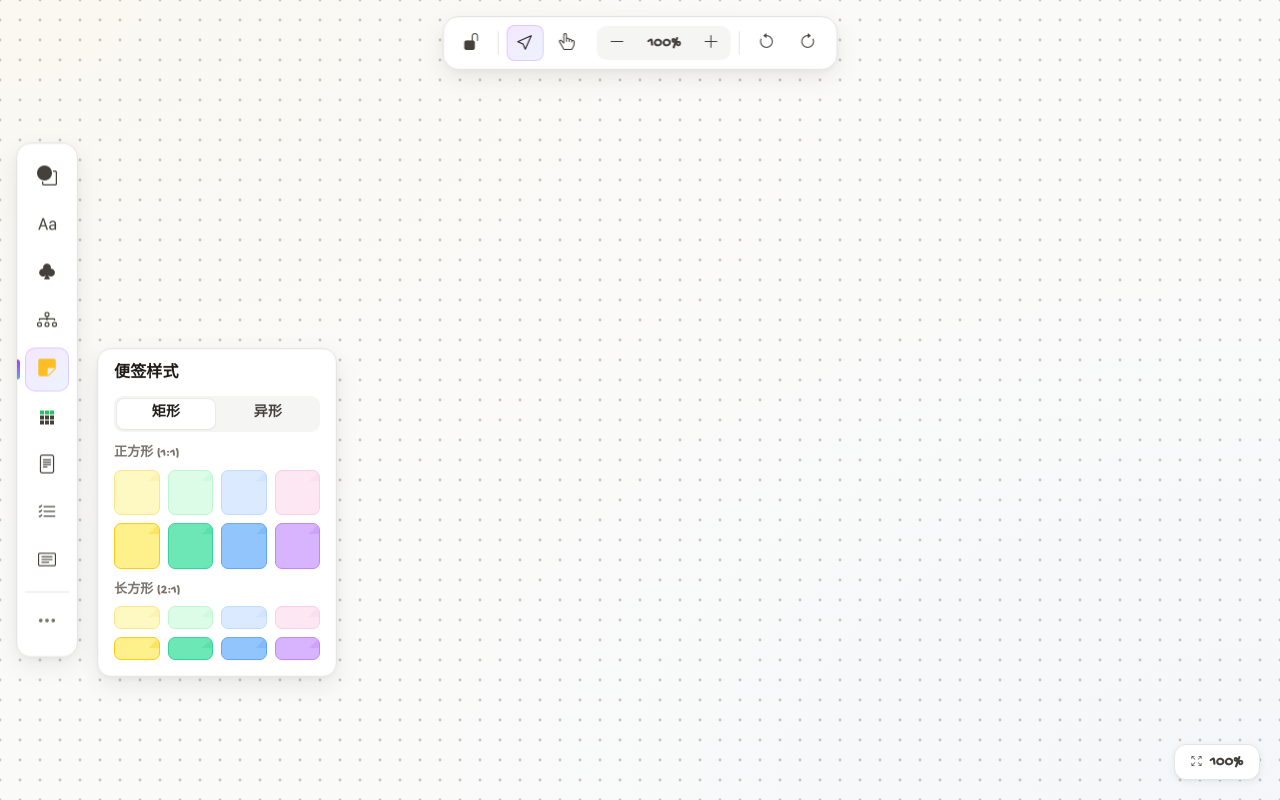
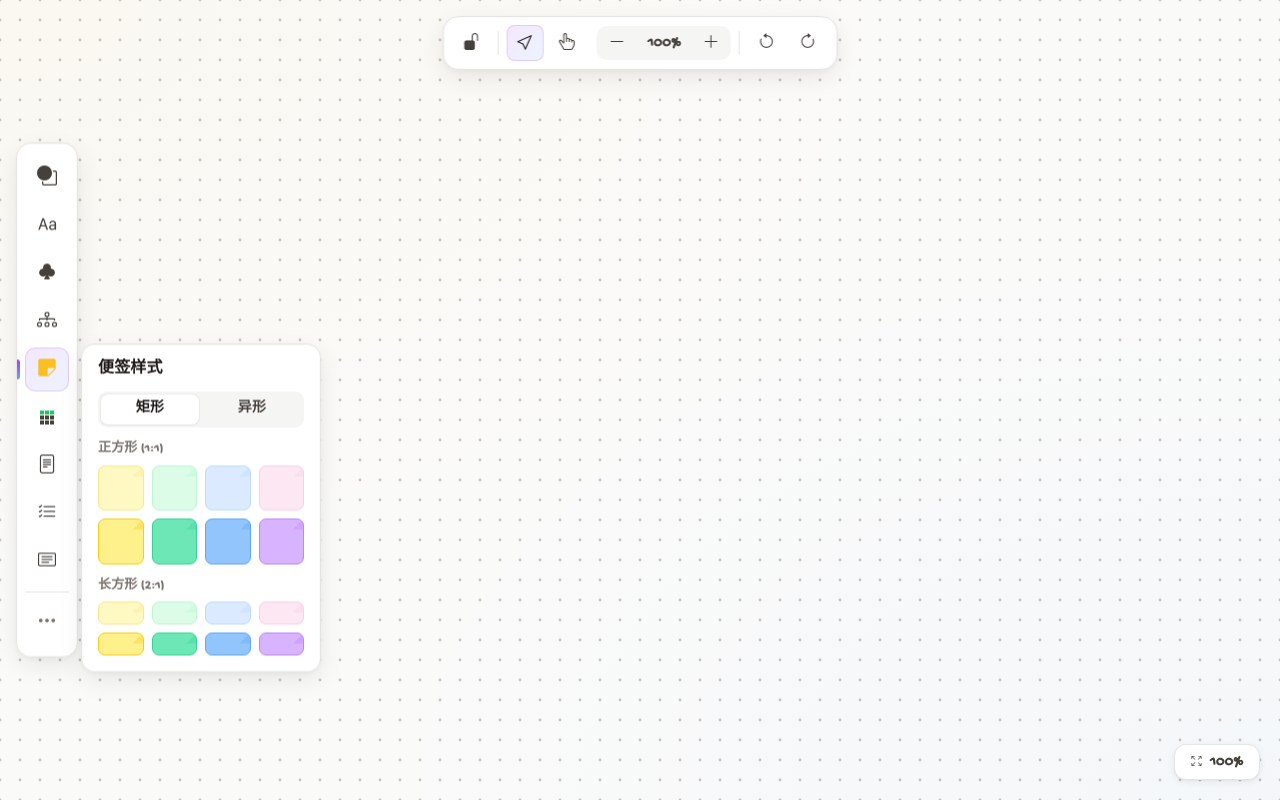
Before and after one commit to SmallFiveAh/infinite-canvas-task-manager, a React (Vite) app: page / in a window 1280 px wide. Both pictures are taken after a click on the button 47 px from the left and 369 px from the top of the page. Built offline with nearby package versions, Linux system fonts and the light colour scheme.

Commit message:
fix(stickyPalette): 修复transform上下文导致的popover定位异常
修复了left-sidebar有transform时，fixed定位失效的问题，改用absolute相对父容器定位，同时添加了就绪状态避免面板闪烁

```diff
--- a/src/leftSidebar/index.jsx
+++ b/src/leftSidebar/index.jsx
@@ -205,34 +205,60 @@ function LeftSidebar({ activeTool, onToolChange, isToolLocked, createStickyNote,
 
 /**
  * 便签面板 Popover - 定位在便签按钮右侧
+ *
+ * 注：因外层 .left-sidebar 有 transform: translateY(-50%)，
+ * 子元素的 position:fixed 不再以 viewport 为基准（会被 transform 创建 containing block）。
+ * 所以改用 position:absolute 相对 .left-sidebar 本身定位，
+ * 并通过「按钮 rect - sidebar rect」换算 sidebar 内的局部坐标。
  */
 function StickyPalettePopover({ anchorRef, wrapRef, onSelect }) {
   const [pos, setPos] = useState({ left: 0, top: 0 })
+  const [ready, setReady] = useState(false)
+
+  const updatePos = useCallback(() => {
+    const btnEl = anchorRef?.current
+    if (!btnEl) return
+    // 向上找到最近的 fixed/absolute 定位祖先（即 .left-sidebar 或其 wrapper）
+    let sidebarEl = btnEl
+    while (
+      sidebarEl &&
+      sidebarEl.tagName !== 'ASIDE' &&
+      sidebarEl.className &&
+      typeof sidebarEl.className === 'string' &&
+      !sidebarEl.className.includes('left-sidebar')
+    ) {
+      sidebarEl = sidebarEl.parentElement
+    }
+    // 兜底：直接拿上层 aside
+    if (!sidebarEl || !sidebarEl.getBoundingClientRect) sidebarEl = btnEl.closest('.left-sidebar, aside')
+    if (!sidebarEl) return
+    const btnRect = btnEl.getBoundingClientRect()
+    const sbRect = sidebarEl.getBoundingClientRect()
+    // 局部坐标：相对 sidebar 容器左上角
+    const localLeft = (btnRect.right - sbRect.left) + 12
+    const localTop = (btnRect.top - sbRect.top) - 4
+    setPos({ left: localLeft, top: localTop })
+    setReady(true)
+  }, [anchorRef])
 
   useEffect(() => {
-    const updatePos = () => {
-      const el = anchorRef?.current
-      if (!el) return
-      const rect = el.getBoundingClientRect()
-      // 定位在按钮右侧，垂直居中对齐（面板左上角约在按钮中间高度）
-      setPos({
-        left: rect.right + 12,
-        top: rect.top + rect.height / 2,
-      })
-    }
     updatePos()
+    const raf1 = requestAnimationFrame(updatePos)
+    const raf2 = requestAnimationFrame(() => requestAnimationFrame(updatePos))
     window.addEventListener('resize', updatePos)
     window.addEventListener('scroll', updatePos, true)
     return () => {
+      cancelAnimationFrame(raf1)
+      cancelAnimationFrame(raf2)
       window.removeEventListener('resize', updatePos)
       window.removeEventListener('scroll', updatePos, true)
     }
-  }, [anchorRef])
+  }, [updatePos])
 
   return (
     <div
       ref={wrapRef}
-      className="sticky-palette-popover-wrap"
+      className={`sticky-palette-popover-wrap ${ready ? 'is-ready' : ''}`}
       style={{
         left: pos.left,
         top: pos.top,
--- a/src/stickyPalette/index.css
+++ b/src/stickyPalette/index.css
@@ -1,20 +1,29 @@
 /* ========== 便签样式面板 Popover 定位包装 ========== */
 .sticky-palette-popover-wrap {
-  position: fixed;
-  transform: translateY(-50%);
+  /* 注意：父级 .left-sidebar 有 transform，子元素 fixed 会退化，
+     因此使用 absolute 相对 .left-sidebar（本身是 fixed 容器）定位 */
+  position: absolute;
   z-index: 1000;
   pointer-events: auto;
+  /* 位置未就绪前隐藏，避免闪烁 */
+  opacity: 0;
+  visibility: hidden;
+}
+
+.sticky-palette-popover-wrap.is-ready {
+  opacity: 1;
+  visibility: visible;
   animation: sticky-pop-in 0.18s cubic-bezier(0.4, 0, 0.2, 1);
 }
 
 @keyframes sticky-pop-in {
   from {
     opacity: 0;
-    transform: translateY(-50%) translateX(-6px);
+    transform: translateX(-6px);
   }
   to {
     opacity: 1;
-    transform: translateY(-50%) translateX(0);
+    transform: translateX(0);
   }
 }
 
```
